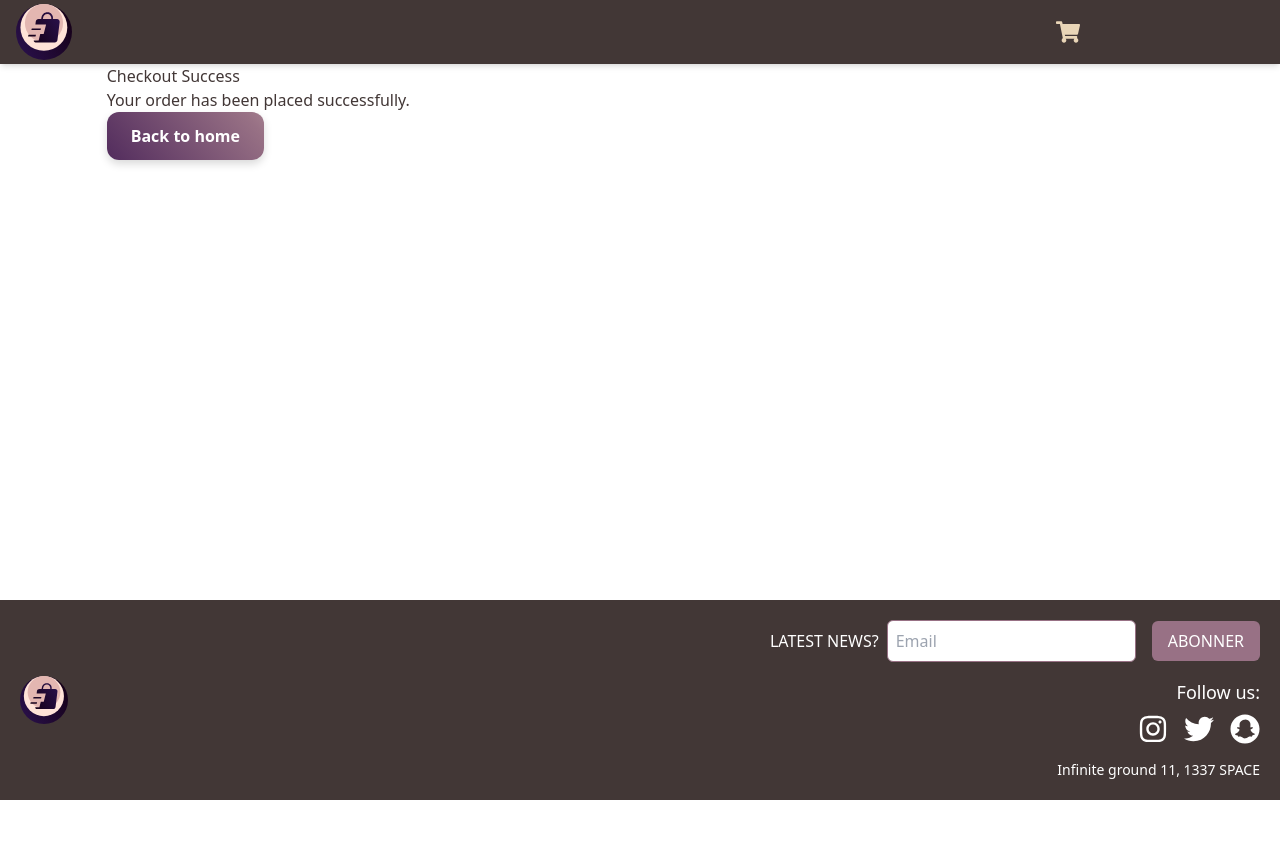
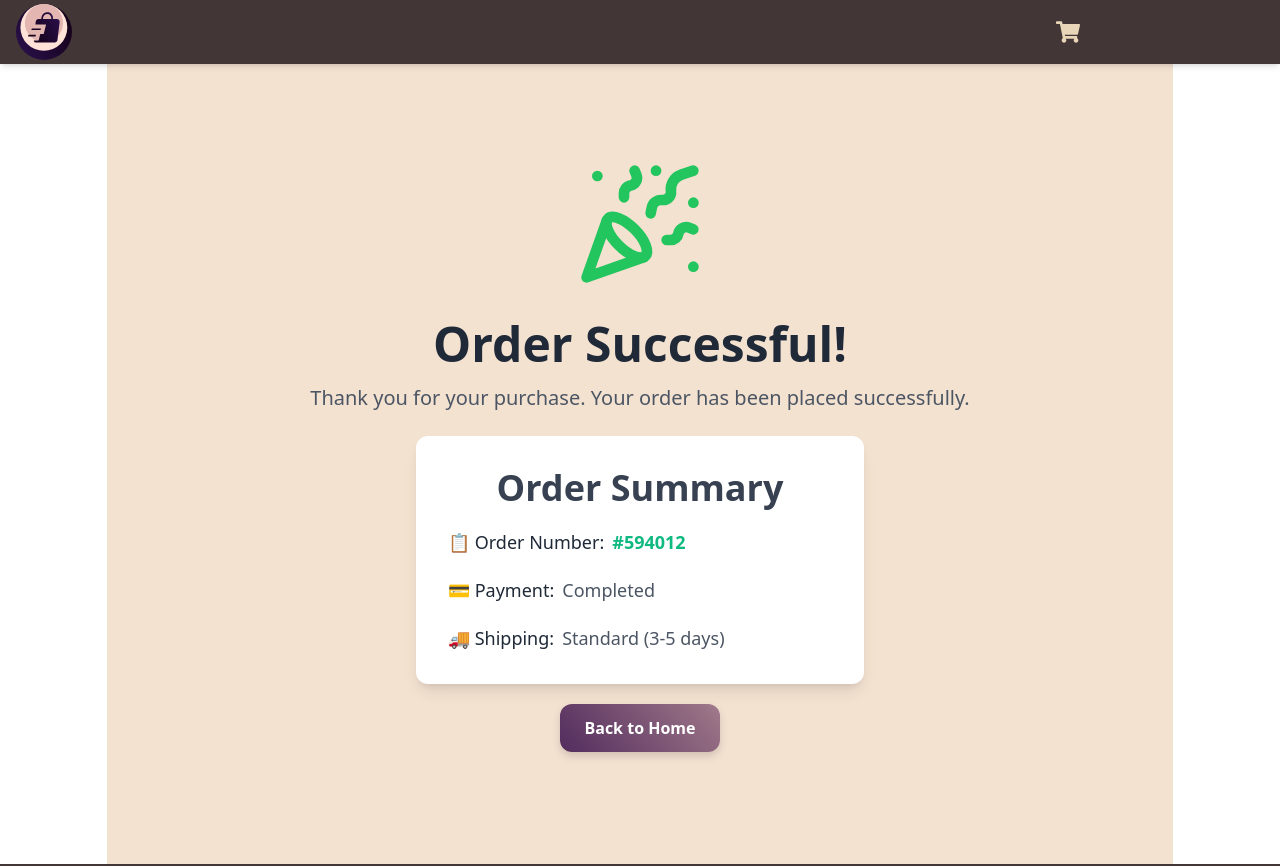
Before and after one commit to jonhavbra87/fef-ca, a React (Vite) app: page /checkoutsuccess in a window 1280 px wide. Shown: the top 866 px of the page. Before the commit the page ends 800 px from the top, so only its background shows below. Built offline with nearby package versions, Linux system fonts and the light colour scheme.

Commit message:
updated design for checkout succsess

```diff
--- a/src/components/ProductCard/index.tsx
+++ b/src/components/ProductCard/index.tsx
@@ -2,9 +2,10 @@ import { Link } from 'react-router-dom';
 import { Product } from '../../types/product';
 import { ProductPrice } from '../ProductPrice';
 import { GradientButton } from '../../styles/GradientButton';
-import { FaShoppingCart } from 'react-icons/fa';
+import { FaCartArrowDown } from "react-icons/fa6";
 import useCartStore from '../../store/cartStore';
 import ProductRating from '../ProductRating';
+import ProductImage from '../ProductImage';
 
 export const ProductCard = ({ product }: { product: Product }) => {
   // Zustand store to add product to cart
@@ -13,12 +14,11 @@ export const ProductCard = ({ product }: { product: Product }) => {
     <li className="bg-card rounded-lg shadow-md border border-accent hover:shadow-lg transition-shadow">
       {/* Content that wraps product image and text */}
       <Link to={`/product/${product.id}`} className="block">
-        <img
+        <ProductImage
           src={product.image.url}
           alt={product.image.alt || 'Product Image'}
-          className="mb-4 w-full h-64 object-cover rounded-md"
         />
-        <div className="px-4">
+        <div className="p-4">
           <h2 className="text-lg font-bold mb-2 text-primary">
             {product.title}
           </h2>
@@ -26,7 +26,7 @@ export const ProductCard = ({ product }: { product: Product }) => {
           <ProductPrice product={product} />
           <ProductRating rating={product.rating} />
         </div>
-        <div className="flex justify-end items-center mb-4 gap-4">
+        <div className="flex justify-end items-center m-4 gap-4">
           <button
             className="text-primary text-2xl cursor-pointer"
             onClick={(e) => {
@@ -34,7 +34,7 @@ export const ProductCard = ({ product }: { product: Product }) => {
               addToCart(product);
             }}
           >
-            <FaShoppingCart />
+            <FaCartArrowDown />
           </button>
           <GradientButton>View product</GradientButton>
         </div>
--- /dev/null
+++ b/src/components/ProductImage/index.tsx
@@ -0,0 +1,14 @@
+const ProductImage = ({ src, alt }: { src: string; alt: string }) => {
+    return (
+      <div className="w-full aspect-[4/3] bg-gray-200 rounded-md overflow-hidden">
+        <img
+          src={src}
+          alt={alt}
+          loading="lazy"
+          className="mb-4 w-full object-cover h-full"
+        />
+      </div>
+    );
+  };
+
+  export default ProductImage;
--- a/src/components/carousel/index.tsx
+++ b/src/components/carousel/index.tsx
@@ -98,7 +98,7 @@ const Carousel = () => {
 
   return (
     <div className="carousel max-w-full mx-auto my-8">
-      <div className="carousel-images relative overflow-hidden">
+      <div className="carousel-images relative overflow-hidden ">
         <AnimatePresence mode="wait">
           <motion.div
             key={currentIndex}
--- a/src/pages/CheckoutSuccess/index.tsx
+++ b/src/pages/CheckoutSuccess/index.tsx
@@ -1,15 +1,59 @@
 import { useNavigate } from 'react-router-dom';
 import { GradientButton } from '../../styles/GradientButton';
+import { LuPartyPopper } from "react-icons/lu";
+import { useEffect, useState } from 'react';
 
 function CheckoutSuccess() {
   const navigate = useNavigate();
 
+    // State for å holde ordrenummer
+    const [orderNumber, setOrderNumber] = useState('');
+
+    // Funksjon for å generere et tilfeldig ordrenummer
+    const generateOrderNumber = () => {
+      return `#${Math.floor(100000 + Math.random() * 900000)}`;
+    };
+    // Generer ordrenummer ved render
+  useEffect(() => {
+    setOrderNumber(generateOrderNumber());
+  }, []);
+
   return (
-    <div>
-      <h1>Checkout Success</h1>
-      <p>Your order has been placed successfully.</p>
-      <GradientButton onClick={() => navigate('/')}>
-        Back to home
+    <div className="flex flex-col items-center justify-center h-screen px-4 bg-background text-center">
+      {/* Overskrift */}
+      <LuPartyPopper className="text-7xl md:text-9xl text-green-500 mb-4 animate-bounce" />
+      <h1 className="text-3xl md:text-5xl font-bold text-gray-800 mb-4">
+        Order Successful!
+      </h1>
+
+      {/* Beskrivelse */}
+      <p className="text-lg md:text-xl text-gray-600 mb-6">
+        Thank you for your purchase. Your order has been placed successfully.
+      </p>
+ {/* Ekstra Info */}
+ <div className="bg-white p-8 rounded-xl shadow-lg mb-5 w-full max-w-md">
+        <h2 className="text-2xl md:text-3xl lg:text-4xl font-semibold text-gray-700 mb-5">Order Summary</h2>
+        <ul className="text-gray-600 space-y-5 text-start lg:text-lg">
+          <li>
+            <span className="font-medium text-gray-800">📋 Order Number:</span>
+            <span className="ml-2 text-emerald-500 font-bold">{orderNumber}</span>
+          </li>
+          <li>
+            <span className="font-medium text-gray-800">💳 Payment:</span>
+            <span className="ml-2">Completed</span>
+          </li>
+          <li>
+            <span className="font-medium text-gray-800">🚚 Shipping:</span>
+            <span className="ml-2">Standard (3-5 days)</span>
+          </li>
+        </ul>
+      </div>
+
+      {/* Handlingsknapp */}
+      <GradientButton
+        onClick={() => navigate('/')}
+      >
+        Back to Home
       </GradientButton>
     </div>
   );
```
